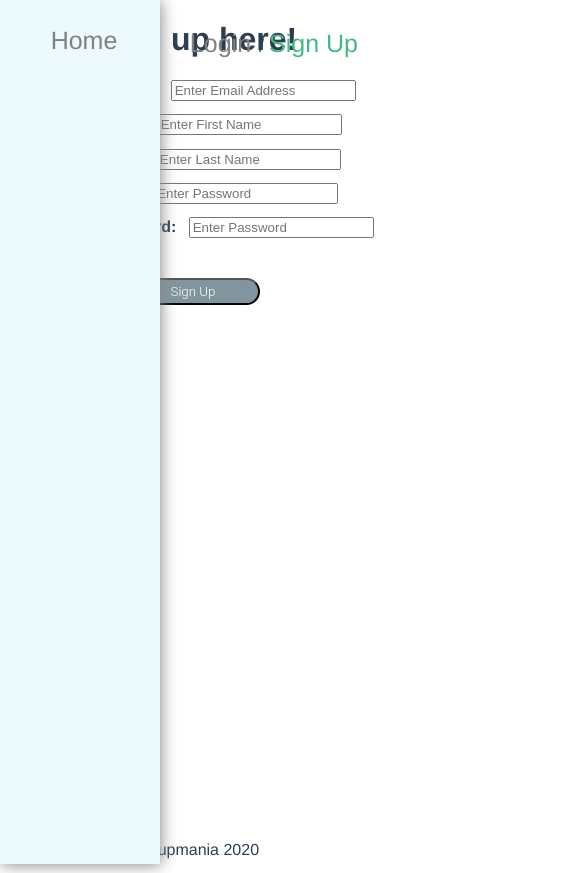
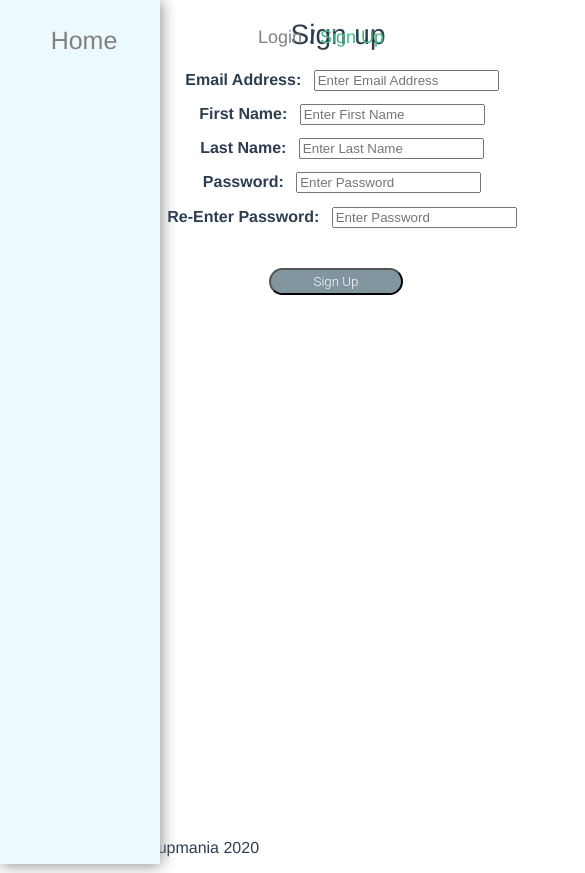
Before and after one commit to humza3/Groupmania, a Vue app in the folder frontend/: page /signup in a window 390 px wide. Shown: the top 873 px of the page, 585 px wide, since content can reach past the window. Built offline with nearby package versions, Linux system fonts and the light colour scheme.

Commit message:
added final touches to site for it to work with mobile

```diff
--- a/frontend/src/App.vue
+++ b/frontend/src/App.vue
@@ -59,7 +59,7 @@ router-view {
 }
 #login {
 	position: absolute;
-	z-index:5;
+	z-index:4;
 	top: 8px;
 	right: 16px;
 	font-size: 18px;
@@ -131,4 +131,22 @@ button:active {
 	#nav {padding-top: 15px;}
 	#nav a {font-size: 18px;}
 }
+
+@media screen and (max-width: 1200px) {
+	#login {
+	position: absolute;
+	z-index:5;
+	top: 8px;
+	right: -10px;
+	a {
+		padding: 6px 8px 6px 0px;
+		text-decoration: none;
+		font-size: 18px;
+		color: #818181;
+		&.router-link-exact-active {
+			color: #42b983;
+		}
+	}
+}
+}
 </style>
--- a/frontend/src/views/Login.vue
+++ b/frontend/src/views/Login.vue
@@ -1,6 +1,6 @@
 <template>
   <div class="login">
-    <h1>This is a login page</h1>
+    <h1>Login</h1>
 	<form class="login" @submit.prevent="login">
 		<div class="container">
 			<label for="email"><b>Email Address: </b></label>
@@ -60,4 +60,13 @@ form label {
     min-height: 2em;
     align-self: center;
 }
+@media screen and (max-width: 1200px) {
+		.login h1{
+			font-size:28px;
+			font-weight:500;
+		}
+		.login{
+			min-width:660px;
+		}
+}
 </style>
--- a/frontend/src/views/Profile.vue
+++ b/frontend/src/views/Profile.vue
@@ -7,13 +7,13 @@
 			<div class="modal-backdrop" v-show="isModalVisible">
 				<div class="modal">
 					<header class="modal-header">
-					<button type="button" class="btn-close" @click="closeModal">
+						<button type="button" @click="closeModal">
 							x
 						</button>
 					</header>
 					<section class="modal-body">
 						<slot name="body">
-						Are you sure you want to delete your acount? This cant be undone
+							Are you sure you want to delete your account? This cant be undone
 						</slot>
 					</section>
 
@@ -21,7 +21,7 @@
 						<form id="prof-form" @submit="onDeleteAccount">
 							<button id="deleteAccount" type="submit">Delete Account</button>
 						</form>
-					<button type="button" class="btn-green" @click="closeModal">Close</button>
+						<button type="button" @click="closeModal">Close</button>
 					</footer>
 				</div>
 			</div>
@@ -150,6 +150,7 @@ export default {
 		display: grid;
 		margin-left: 160px;
 		padding: 0px 10px;
+		min-width:650px;
 		grid-template-columns: repeat(10, 1fr);
 		grid-gap: 50px;
 		padding-bottom: 2.5rem;
@@ -163,7 +164,7 @@ export default {
 		grid-column: 1/4;
 		grid-row: 2;
 		width:100%;
-		min-width: 100px;
+		min-width: 200px;
 		background-color: #b9d5e3;
 		border-radius: 25px;
 		box-shadow: 10px 10px 20px #888888;
@@ -205,6 +206,7 @@ export default {
 		grid-column: 4/11;
 		grid-row: 2;
 		border-radius: 25px;
+		min-width:450px;
 		background-color: #F0F6F9;
 		box-shadow: 10px 10px 20px #888888;
 	}
@@ -224,6 +226,7 @@ export default {
     background: #FFFFFF;
     box-shadow: 2px 2px 20px 1px;
     overflow-x: auto;
+	margin-left: 162px;
     display: flex;
     flex-direction: column;
   }
@@ -252,24 +255,11 @@ export default {
     padding: 20px 10px;
   }
 
-  .btn-close {
-    position: absolute;
-    top: 0;
-    right: 0;
-    border: none;
-    font-size: 20px;
-    padding: 10px;
-    cursor: pointer;
-    font-weight: bold;
-    color: #4AAE9B;
-    background: transparent;
+  @media screen and (max-width: 1200px) {
+	.profile {
+		grid-gap: 32px;
+
 	}
-
-  .btn-green {
-    color: white;
-    background: #4AAE9B;
-    border: 1px solid #4AAE9B;
-    border-radius: 2px;
 }
 
 </style>
--- a/frontend/src/views/Signup.vue
+++ b/frontend/src/views/Signup.vue
@@ -1,6 +1,6 @@
 <template>
   <div class="registration">
-    <h1>Sign up here!</h1>
+    <h1>Sign up</h1>
 	<form @submit.prevent="signup">
 		<div class="container">
 			<label for="email"><b>Email Address: </b></label>
@@ -83,6 +83,9 @@ export default {
 </script>
 
 <style lang="scss">
+.registration{
+
+}
 form {
     display: flex;
     flex-direction: column;
@@ -102,4 +105,14 @@ form label {
     min-height: 2em;
     align-self: center;
 }
+
+@media screen and (max-width: 1200px) {
+		.registration h1{
+			font-size:28px;
+			font-weight:500;
+		}
+		.registration{
+			min-width:660px;
+		}
+}
 </style>
```
Lines whose indentation alone changed are shown as unchanged.
